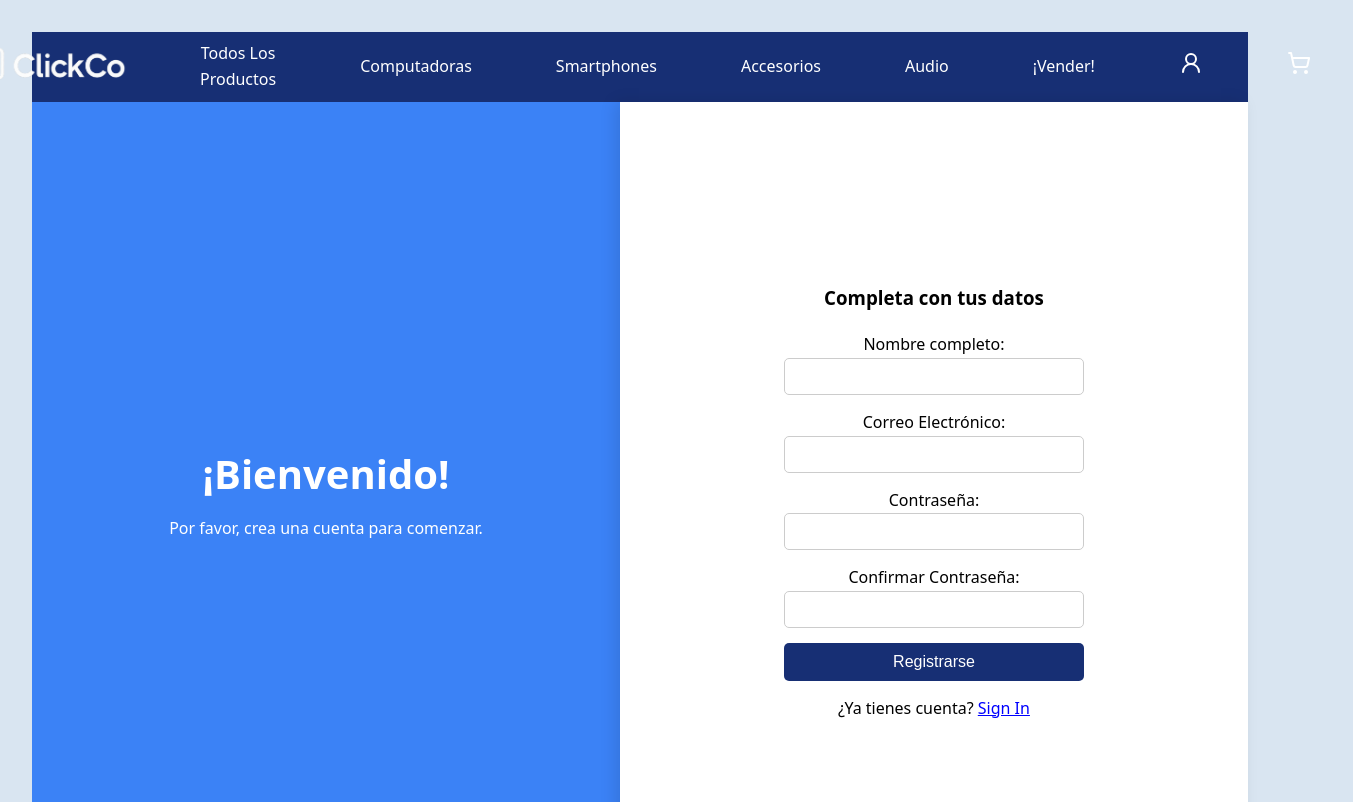
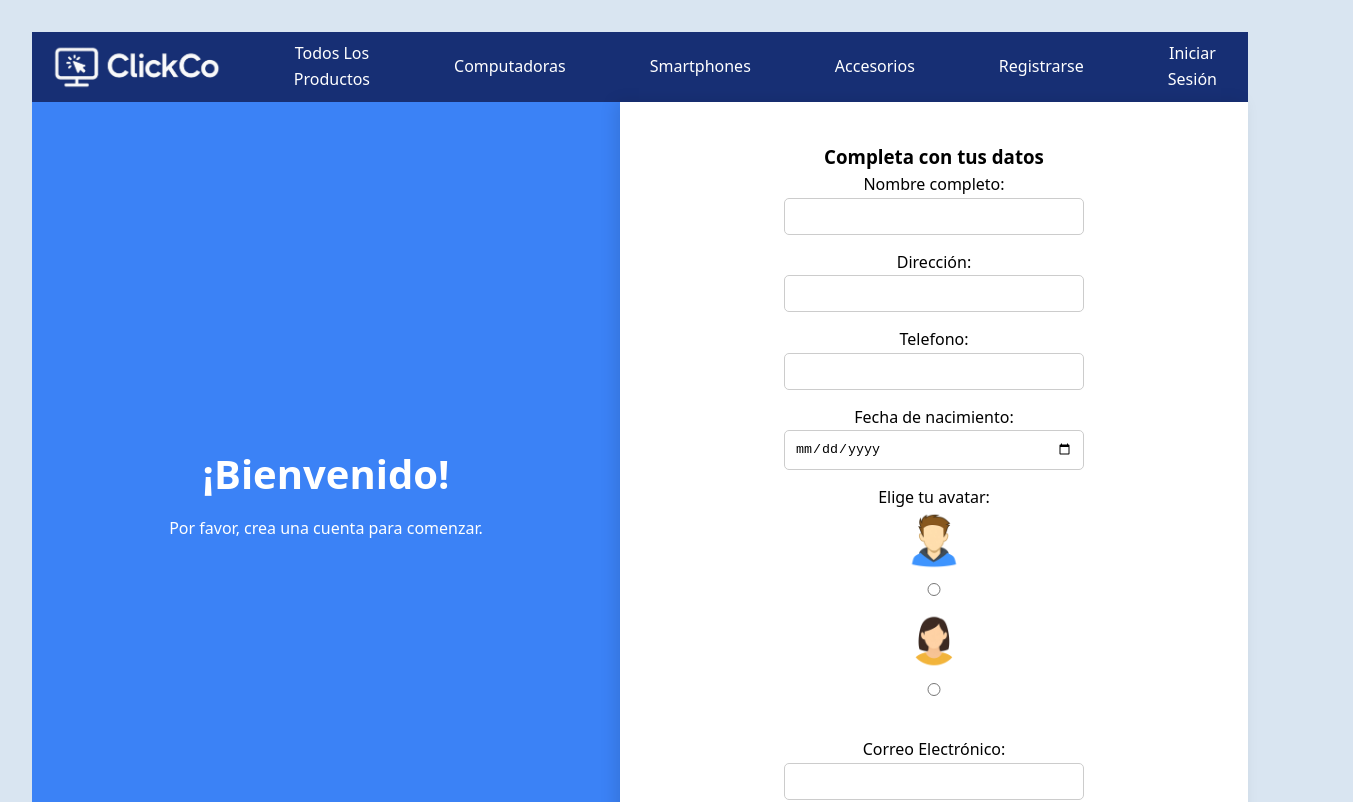
Before and after one commit to vfernandez4/ecommerce_api, a React (Vite) app: page /registro in a window 1280 px wide. Shown: the top 802 px of the page, 1353 px wide, since content can reach past the window. Built offline with nearby package versions, Linux system fonts and the light colour scheme.

Commit message:
register y login terminados para que valide el localStorage y mostrar un header logeado o otro sin loguear. Agrega en jsonserver el usuario cuando se registra

```diff
--- a/db.json
+++ b/db.json
@@ -140,6 +140,17 @@
       "productosVendidos": [
         12
       ]
+    },
+    {
+      "id": "e0d5",
+      "nombreCompleto": "Katerina Cejas",
+      "direccion": "Avenida Rivadavia 702",
+      "telefono": "1162250626",
+      "email": "katerinacejas@gmail.com",
+      "fechaNacimiento": "1999-09-03",
+      "avatar": "/avatar/avatar2.png",
+      "productosComprados": [],
+      "productosVendidos": []
     }
   ]
 }
--- a/src/components/header/Header.jsx
+++ b/src/components/header/Header.jsx
@@ -1,6 +1,6 @@
 import React from "react";
 import styles from "./Header.module.css";
-import { Link } from 'react-router-dom';
+import { Link, useLocation } from "react-router-dom";
 
 function NavLogeado() {
 	return (
@@ -33,7 +33,8 @@ function NavSinLog() {
 }
 
 export default function Header() {
-	const estaLogeado = true //tengo que modificar esto para que la logica sea real. por ahora un bool
+	const location = useLocation();
+	const estaLogeado = Boolean(localStorage.getItem("user"));
 
 	return (
 		<header className={`${styles.encabezado} ${styles.display_flex} ${styles.items_centro}`}>
--- a/src/modules/registro/components/RegistroForm.jsx
+++ b/src/modules/registro/components/RegistroForm.jsx
@@ -3,6 +3,10 @@ import { useNavigate, useLocation } from "react-router-dom";
 
 const RegistroForm = () => {
   const [name, setName] = useState("");
+  const [direccion, setDireccion] = useState("");
+  const [telefono, setTelefono] = useState("");
+  const [fechaNacimiento, setFechaNacimiento] = useState("");
+  const [avatar, setAvatar] = useState("");
   const [email, setEmail] = useState("");
   const [password, setPassword] = useState("");
   const [confirmPassword, setConfirmPassword] = useState("");
@@ -10,6 +14,11 @@ const RegistroForm = () => {
   const [success, setSuccess] = useState(false);
   const navigate = useNavigate();
   const location = useLocation();
+
+  const opcionesDeAvatar = [
+    "/avatar/avatar1.png",
+    "/avatar/avatar2.png"
+  ];
 
   const validateEmail = (email) => {
     const emailRegex = /^[^\s@]+@[^\s@]+\.[^\s@]+$/;
@@ -26,7 +35,7 @@ const RegistroForm = () => {
     return nameRegex.test(name);
   };
 
-  const handleSubmit = (e) => {
+  const handleSubmit = async (e) => {
     e.preventDefault();
     if (!validateName(name)) {
       setError("Ingrese un nombre válido.");
@@ -51,10 +60,36 @@ const RegistroForm = () => {
     const userData = { name, email, password };
     localStorage.setItem("registeredUser", JSON.stringify(userData));
 
-    setSuccess(true);
+    const usuarioARegistrar = {
+      nombreCompleto: name,
+      direccion,
+      telefono,
+      email,
+      fechaNacimiento,
+      avatar,
+      productosComprados: [],
+      productosVendidos: []
+    };
 
-    const redirectTo = location.state?.from?.pathname || "/";
-    setTimeout(() => navigate(redirectTo), 2000);
+    console.log(usuarioARegistrar);
+
+    try {
+      const res = await fetch("http://localhost:4000/usuarios", {
+        method: "POST",
+        headers: { "Content-Type": "application/json" },
+        body: JSON.stringify(usuarioARegistrar),
+      });
+      if (!res.ok) throw new Error("Error al resgistrar al usuario");
+
+      setSuccess(true);
+      const redirectTo = location.state?.from?.pathname || "/";
+      setTimeout(() => navigate(redirectTo), 2000);
+
+    } catch (err) {
+      console.error(err);
+      setError("No se pudo conectar con el servidor.");
+    }
+
   };
 
   return (
@@ -68,6 +103,57 @@ const RegistroForm = () => {
           onChange={(e) => setName(e.target.value)}
         />
       </label>
+      <br />
+      <label>
+        Dirección:
+        <input
+          type="text"
+          name="direccion"
+          value={direccion}
+          onChange={(e) => setDireccion(e.target.value)}
+        />
+      </label>
+      <br />
+      <label>
+        Telefono:
+        <input
+          type="text"
+          name="telefono"
+          value={telefono}
+          onChange={(e) => setTelefono(e.target.value)}
+        />
+      </label>
+      <br />
+      <label>
+        Fecha de nacimiento:
+        <input
+          type="date"
+          name="fechaNacimiento"
+          value={fechaNacimiento}
+          onChange={(e) => setFechaNacimiento(e.target.value)}
+        />
+      </label>
+      <br />
+      <div className="avatar-section">
+        <p className="section-title">Elige tu avatar:</p>
+        <div className="avatar-options">
+          {opcionesDeAvatar.map((avatarASeleccionar) => (
+            <label
+              key={avatarASeleccionar}
+              className={`avatar-option ${avatar === avatarASeleccionar ? "selected" : ""}`}
+            >
+              <img src={avatarASeleccionar} alt="avatar" width={60} height={60} />
+              <input
+                type="radio"
+                name="avatar"
+                value={avatarASeleccionar}
+                checked={avatar === avatarASeleccionar}
+                onChange={() => setAvatar(avatarASeleccionar)}
+              />
+            </label>
+          ))}
+        </div>
+      </div>
       <br />
       <label>
         Correo Electrónico:
--- a/src/modules/registro/registro.module.css
+++ b/src/modules/registro/registro.module.css
@@ -11,12 +11,11 @@ body {
 .registro-welcome,
 .registro-form-container {
   flex: 1;
-  width: 50%;
 }
 
 .registro-welcome {
   background-color: #3b82f6;
-  color: white;
+  color: #fff;
   display: flex;
   flex-direction: column;
   justify-content: center;
@@ -36,14 +35,14 @@ body {
 }
 
 .registro-welcome .registro-button {
-  background-color: white;
+  background-color: #fff;
   color: #86c9eb;
   border: none;
   padding: 10px 20px;
   font-size: 1rem;
   border-radius: 20px;
   cursor: pointer;
-  transition: background-color 0.3s ease;
+  transition: background-color 0.3s;
 }
 
 .registro-welcome .registro-button:hover {
@@ -51,17 +50,15 @@ body {
 }
 
 .registro-form-container {
-  background-color: white;
+  background-color: #fff;
   display: flex;
   flex-direction: column;
-  justify-content: center;
+  justify-content: flex-start;
   align-items: center;
   padding: 40px;
   box-shadow: -5px 0 15px rgba(0, 0, 0, 0.1);
-}
-
-.registro-form-container header {
-  margin-bottom: 20px;
+  min-height: 0;
+  overflow-y: auto;
 }
 
 form {
@@ -78,19 +75,56 @@ form input {
 }
 
 form button {
-  margin: 0 auto;
   width: 100%;
   padding: 10px;
   background-color: #172f74;
-  color: white;
+  color: #fff;
   border: none;
   border-radius: 5px;
   font-size: 1rem;
   cursor: pointer;
-  transition: background-color 0.3s ease;
+  transition: background-color 0.3s;
   margin-bottom: 15px;
 }
 
 form button:hover {
   background-color: #3b82f6;
 }
+
+.avatar-section {
+  margin-bottom: 1.5rem;
+  width: 100%;
+}
+
+.section-title {
+  font-weight: bold;
+  margin-bottom: 0.5rem;
+}
+
+.avatar-options {
+  display: flex;
+  gap: 1rem;
+  flex-wrap: wrap;
+  justify-content: center;
+}
+
+.avatar-option {
+  display: flex;
+  flex-direction: column;
+  align-items: center;
+  cursor: pointer;
+}
+
+.avatar-option img {
+  border: 2px solid transparent;
+  border-radius: 50%;
+  transition: border-color 0.2s;
+}
+
+.avatar-option.selected img {
+  border-color: #007bff;
+}
+
+.avatar-option input {
+  margin-top: 0.3rem;
+}
```
Lines whose indentation alone changed are shown as unchanged.
